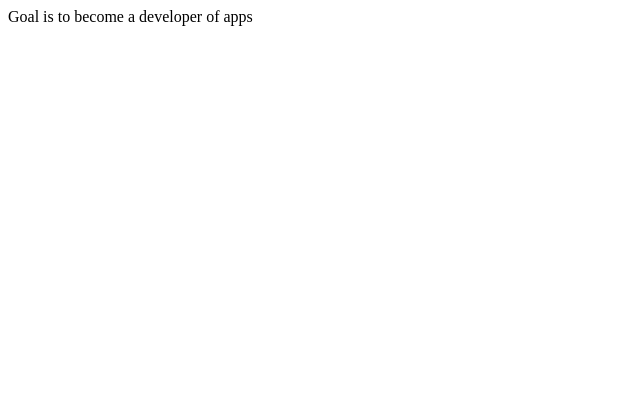
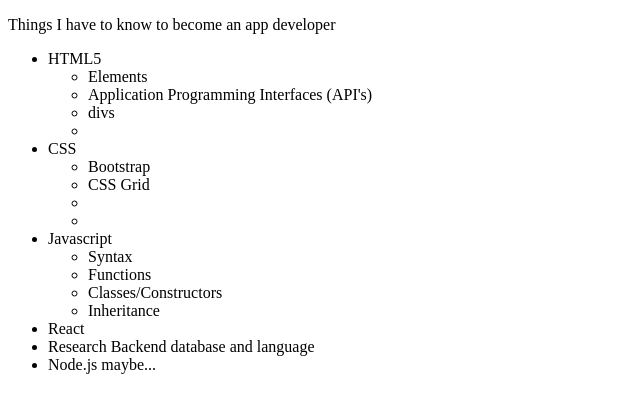
Before and after one commit to coder97006/Practice_Project, a plain HTML site: page index.html in a window 1280 px wide. Shown: the whole page, without its empty margins (0-640 px from the left). Drawn offline with Linux system fonts and the light colour scheme.

Commit message:
Added items to general categories in body

```diff
--- a/index.html
+++ b/index.html
@@ -5,6 +5,36 @@
 <title>This shows up on Tab of window</title>
 </head>
 
-<body>Goal is to become a developer of apps</body>
+<body>
+<p>Things I have to know to become an app developer</p>
+<ul>
+    <li>HTML5</li>
+        <ul>
+            <li>Elements</li>
+            <li>Application Programming Interfaces (API's)</li>
+            <li>divs</li>
+            <li></li>
+        </ul>
+    <li>CSS</li>
+        <ul>
+            <li>Bootstrap</li>
+            <li>CSS Grid</li>
+            <li></li>
+            <li></li>
+        </ul>
+    <li>Javascript</li>
+    <ul>
+        <li>Syntax</li>
+        <li>Functions</li>
+        <li>Classes/Constructors</li>
+        <li>Inheritance</li>
+    </ul>
+    <li>React</li>
+    <li>Research Backend database and language</li>
+    <li>Node.js maybe...</li>
+</ul>
+
+
+</body>
 
 </html>
```
